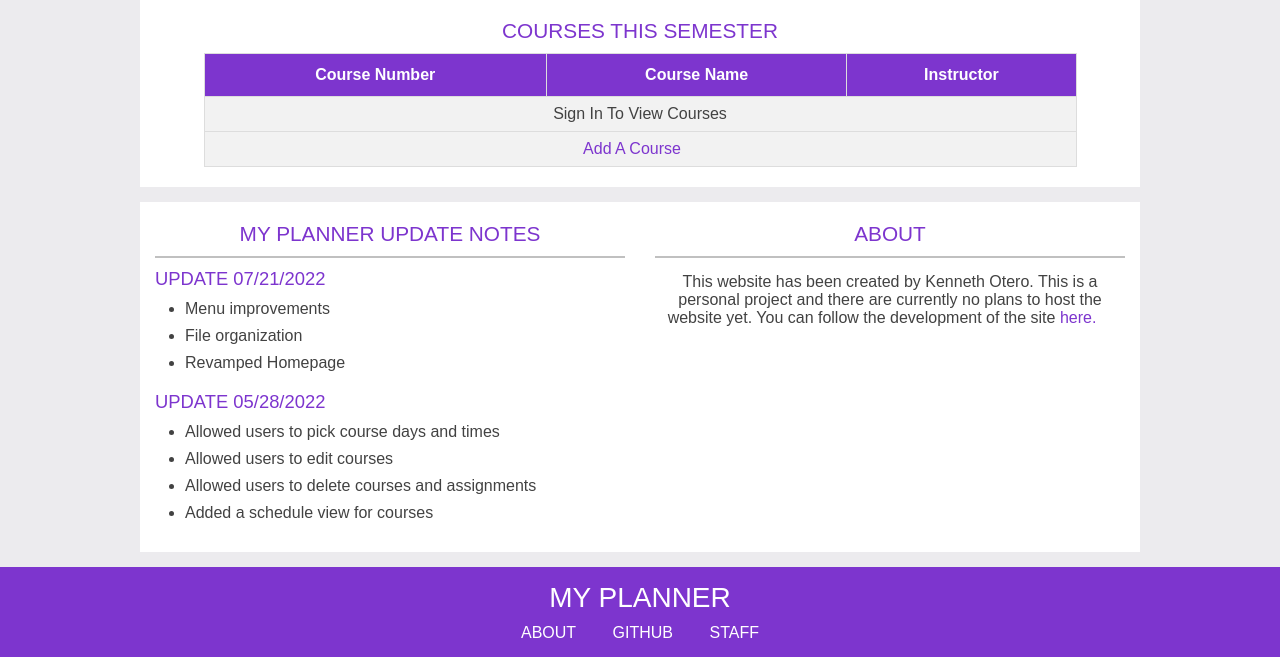
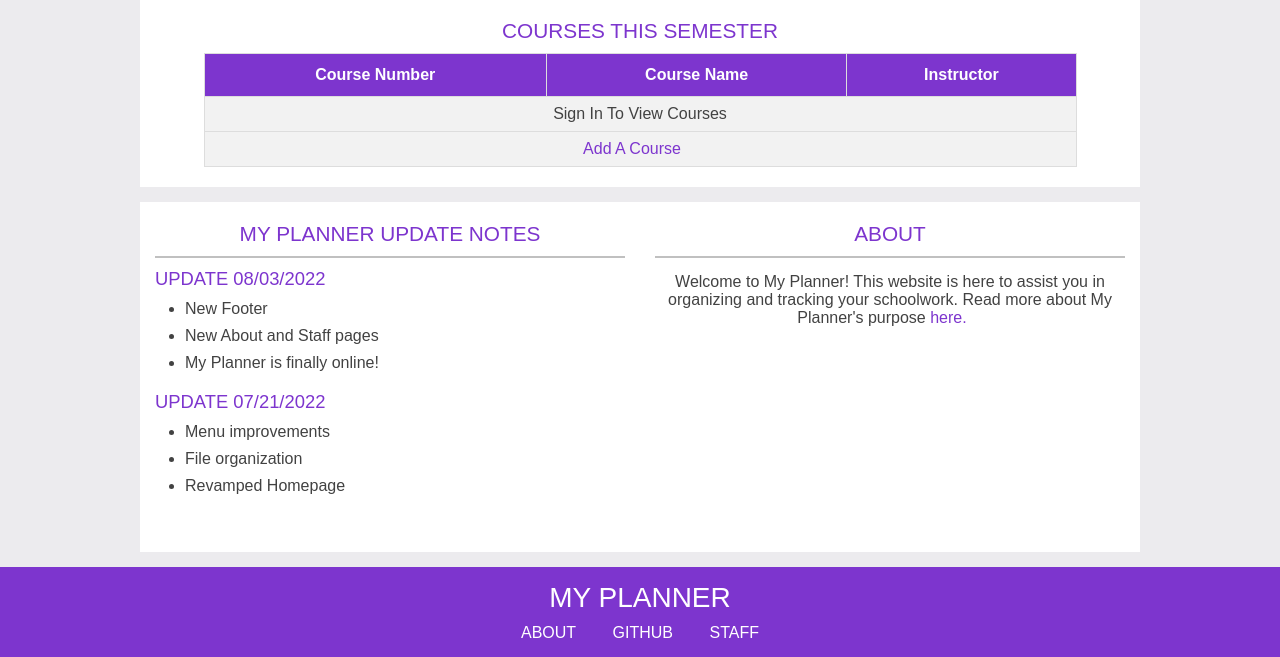
Before and after one commit to KennethOtero/MyPlanner, a PHP site: page / in a window 1280 px wide. Shown: the part 719-1376 px from the top of the page. Run offline with PHP 8.4, Linux system fonts and the light colour scheme.

Commit message:
New update notes

```diff
--- a/index.php
+++ b/index.php
@@ -1,3 +1,10 @@
+<?php
+    // Start the session (This must be at the top of each file)
+    if (!isset($_SESSION)) {
+        session_start();
+    }
+?>
+
 <!DOCTYPE html>
 <html lang="en">
 <head>
@@ -9,12 +16,6 @@
     <link rel="shortcut icon" type="image/x-icon" href="images/tab_logo.png">
 </head>
 <body>
-    <?php
-        // Start the session
-        if (!isset($_SESSION)) {
-            session_start();
-        }
-    ?>
     <header>
         <nav class="navbar">
             <a href="index.php" class="nav-branding">MY PLANNER</a>
@@ -112,27 +113,24 @@
     <div class="ReleaseNotes">
         <div class="content">
             <p class="Title">MY PLANNER UPDATE NOTES</p>
+            <p class="Date">UPDATE 08/03/2022</p>
+            <ul>
+                <li>New Footer</li>
+                <li>New About and Staff pages</li>
+                <li>My Planner is finally online!</li>
+            </ul>
             <p class="Date">UPDATE 07/21/2022</p>
             <ul>
                 <li>Menu improvements</li>
                 <li>File organization</li>
                 <li>Revamped Homepage</li>
             </ul>
-            <p class="Date">UPDATE 05/28/2022</p>
-            <ul>
-                <li>Allowed users to pick course days and times</li>
-                <li>Allowed users to edit courses</li>
-                <li>Allowed users to delete courses and assignments</li>
-                <li>Added a schedule view for courses</li>
-            </ul>
         </div>
         <div class="content">
             <p class="Title">ABOUT</p>
             <p class="AboutText">
-                This website has been created by Kenneth Otero.
-                This is a personal project and there are currently no plans to host
-                the website yet.
-                You can follow the development of the site <a href="https://github.com/KennethOtero/MyPlanner" target="_blank">here.</a>
+                Welcome to My Planner! This website is here to assist you in organizing and tracking your schoolwork.
+                Read more about My Planner's purpose <a href="content/common/About.php">here.</a>
             </p>
         </div>
     </div>
```
